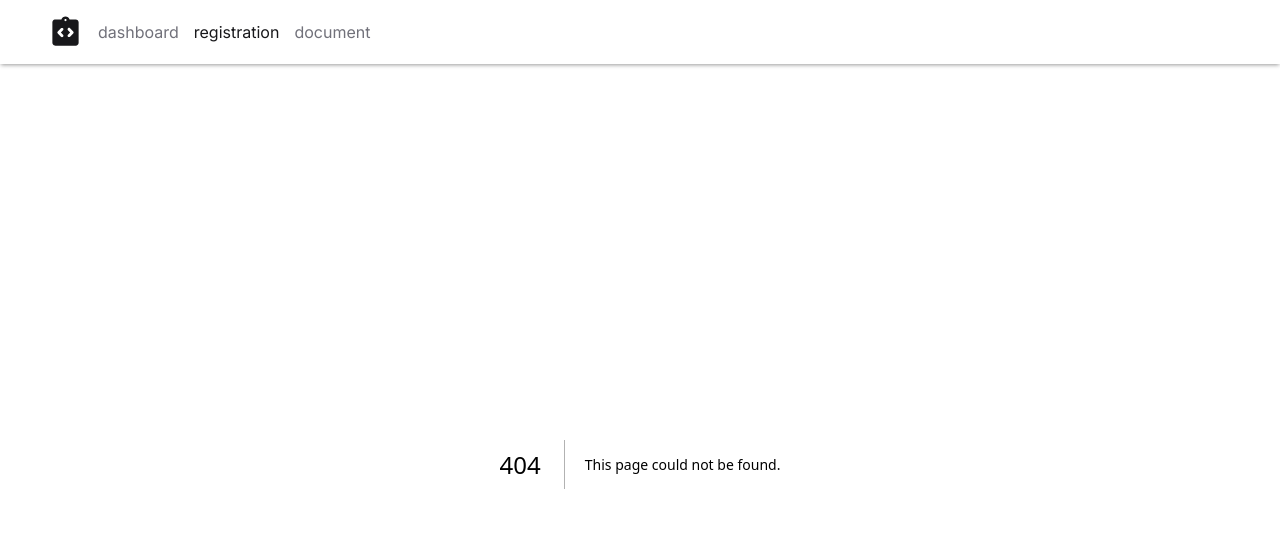
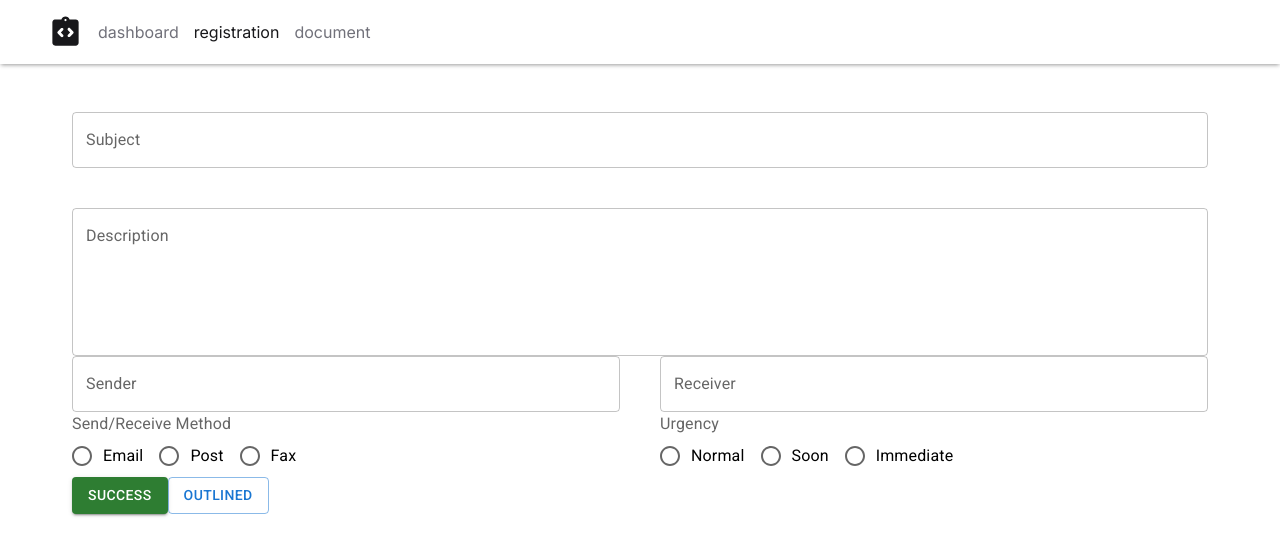
Before and after one commit to MRAlirad/integrated-solution, a Next.js app: page /registeration in a window 1280 px wide. Before the commit this address had no page. Shown: the top 556 px of the page. Built offline with nearby package versions, Linux system fonts and the light colour scheme.

Commit message:
registration page

```diff
--- /dev/null
+++ b/app/registeration/page.tsx
@@ -0,0 +1,104 @@
+// import { TextField } from '@mui/material';
+import Container from '@mui/material/Container';
+import { Button, FormControl, FormControlLabel, FormLabel, Radio, RadioGroup, TextField } from '@mui/material';
+import React from 'react';
+
+const Registration = () => {
+	return (
+		<div className="registration-page p-12">
+			<Container
+				maxWidth="xl"
+				className="flex flex-col gap-10"
+			>
+				<div className="subject-desctiption-container flex flex-col gap-10">
+					<TextField
+						fullWidth
+						label="Subject"
+						className="bg-white"
+					/>
+					<TextField
+						label="Description"
+						minRows={5}
+						fullWidth
+						multiline
+						className="bg-white"
+					/>
+				</div>
+				<div className="sender-receiver-container grid grid-cols-2 gap-10">
+					<TextField
+						fullWidth
+						label="Sender"
+						className="bg-white"
+					/>
+					<TextField
+						fullWidth
+						label="Receiver"
+						className="bg-white"
+					/>
+				</div>
+				<div className="grid grid-cols-2 gap-10">
+					<FormControl>
+						<FormLabel id="send-receive-method-label">Send/Receive Method</FormLabel>
+						<RadioGroup
+							row
+							aria-labelledby="send-receive-method-label"
+							name="send-receive-method"
+						>
+							<FormControlLabel
+								value="email"
+								control={<Radio />}
+								label="Email"
+							/>
+							<FormControlLabel
+								value="post"
+								control={<Radio />}
+								label="Post"
+							/>
+							<FormControlLabel
+								value="fax"
+								control={<Radio />}
+								label="Fax"
+							/>
+						</RadioGroup>
+					</FormControl>
+
+					<FormControl>
+						<FormLabel id="urgency-label">Urgency</FormLabel>
+						<RadioGroup
+							row
+							aria-labelledby="urgency-label"
+							name="urgency"
+						>
+							<FormControlLabel
+								value="normal"
+								control={<Radio />}
+								label="Normal"
+							/>
+							<FormControlLabel
+								value="soon"
+								control={<Radio />}
+								label="Soon"
+							/>
+							<FormControlLabel
+								value="immediate"
+								control={<Radio />}
+								label="Immediate"
+							/>
+						</RadioGroup>
+					</FormControl>
+				</div>
+				<div className="action-box">
+					<Button
+						variant="contained"
+						color="success"
+					>
+						Success
+					</Button>
+					<Button variant="outlined">Outlined</Button>
+				</div>
+			</Container>
+		</div>
+	);
+};
+
+export default Registration;
```
